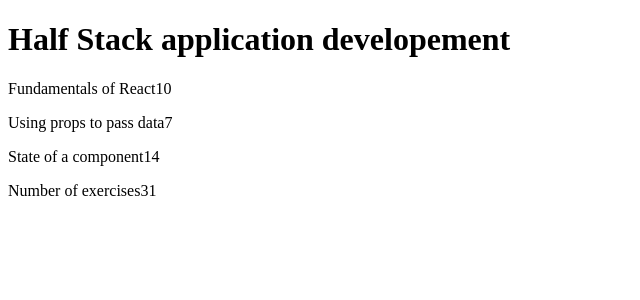
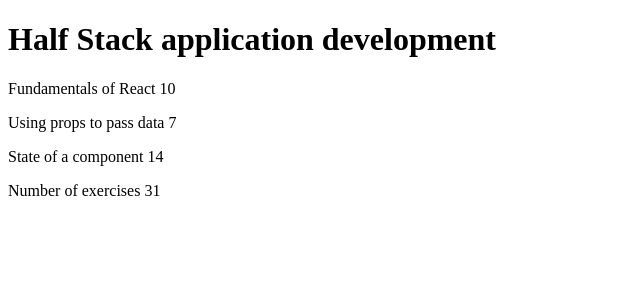
Before and after one commit to ctrl-alt-Elite-1/Full-Stack-Open-Submissions, a React (Vite) app in the folder part1/courseinfo/: page / in a window 1280 px wide. Shown: the top 300 px of the page, without its empty margins (0-640 px from the left). Built offline with nearby package versions, Linux system fonts and the light colour scheme.

Commit message:
Excercise 1.2

```diff
--- a/part1/courseinfo/src/App.jsx
+++ b/part1/courseinfo/src/App.jsx
@@ -1,4 +1,4 @@
-//import { useState } from "react";
+import React from "react";
 
 const Header = (props) => {
   return (
@@ -8,41 +8,48 @@
   );
 };
 
-const Content = (props) => {
+const Part = (props) => {
   return (
     <div>
       <p>
-        {props.part}
-        {props.exercises}
+        {props.part} {props.exercises}
       </p>
     </div>
   );
 };
 
-const Total = (props) => {
+const Content = (props) => {
   return (
     <div>
-      <p>Number of exercises{props.total}</p>
+      {props.parts.map((part, index) => (
+        <Part key={index} part={part.name} exercises={part.exercises} />
+      ))}
+    </div>
+  );
+};
+
+const Total = (props) => {
+  const total = props.parts.reduce((sum, part) => sum + part.exercises, 0);
+  return (
+    <div>
+      <p>Number of exercises {total}</p>
     </div>
   );
 };
 
 const App = () => {
-  const course = "Half Stack application developement";
-  const part1 = "Fundamentals of React";
-  const exercises1 = 10;
-  const part2 = "Using props to pass data";
-  const exercises2 = 7;
-  const part3 = "State of a component";
-  const exercises3 = 14;
+  const course = "Half Stack application development";
+  const parts = [
+    { name: "Fundamentals of React", exercises: 10 },
+    { name: "Using props to pass data", exercises: 7 },
+    { name: "State of a component", exercises: 14 },
+  ];
 
   return (
     <div>
       <Header course={course} />
-      <Content part={part1} exercises={exercises1} />
-      <Content part={part2} exercises={exercises2} />
-      <Content part={part3} exercises={exercises3} />
-      <Total total={exercises1 + exercises2 + exercises3} />
+      <Content parts={parts} />
+      <Total parts={parts} />
     </div>
   );
 };
```
